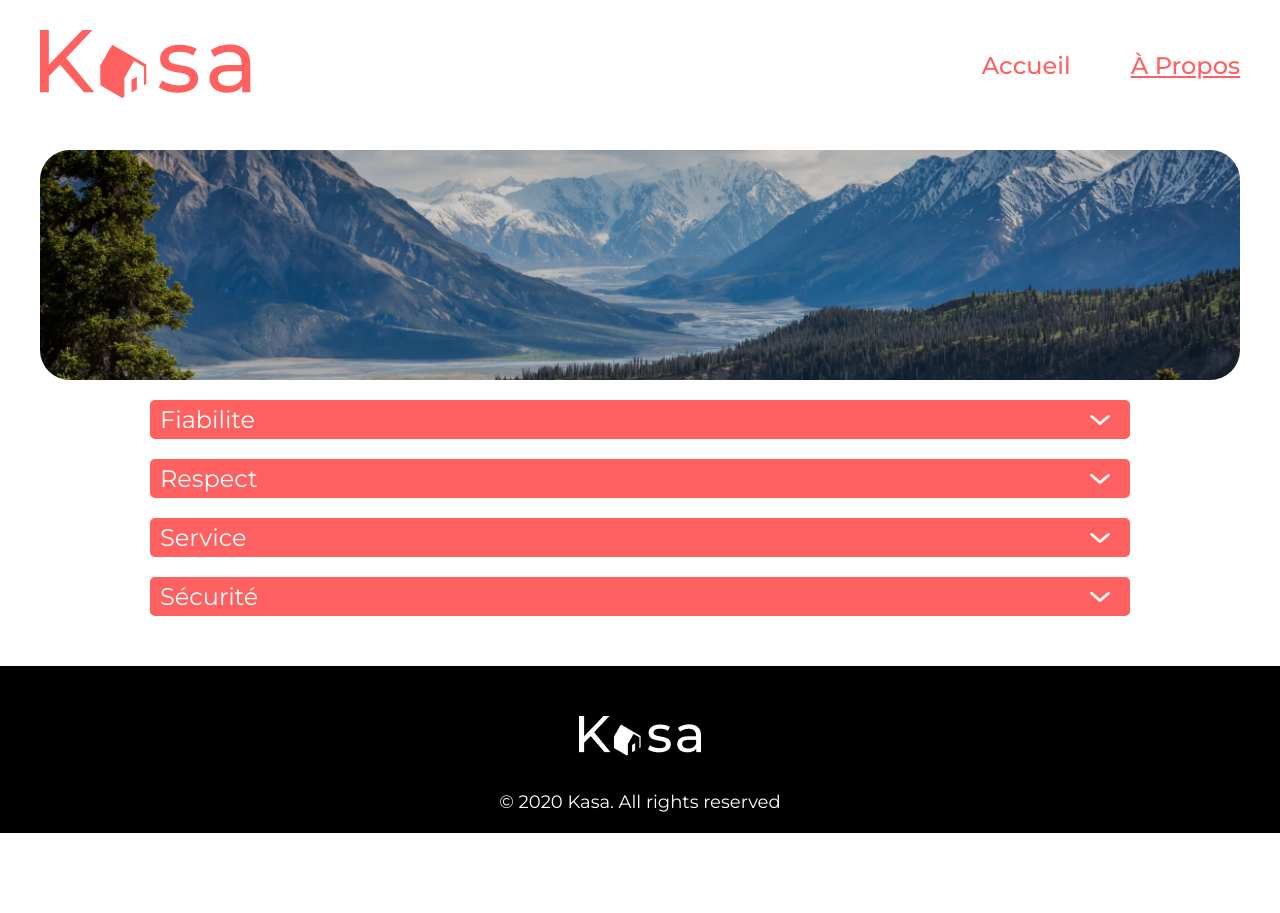
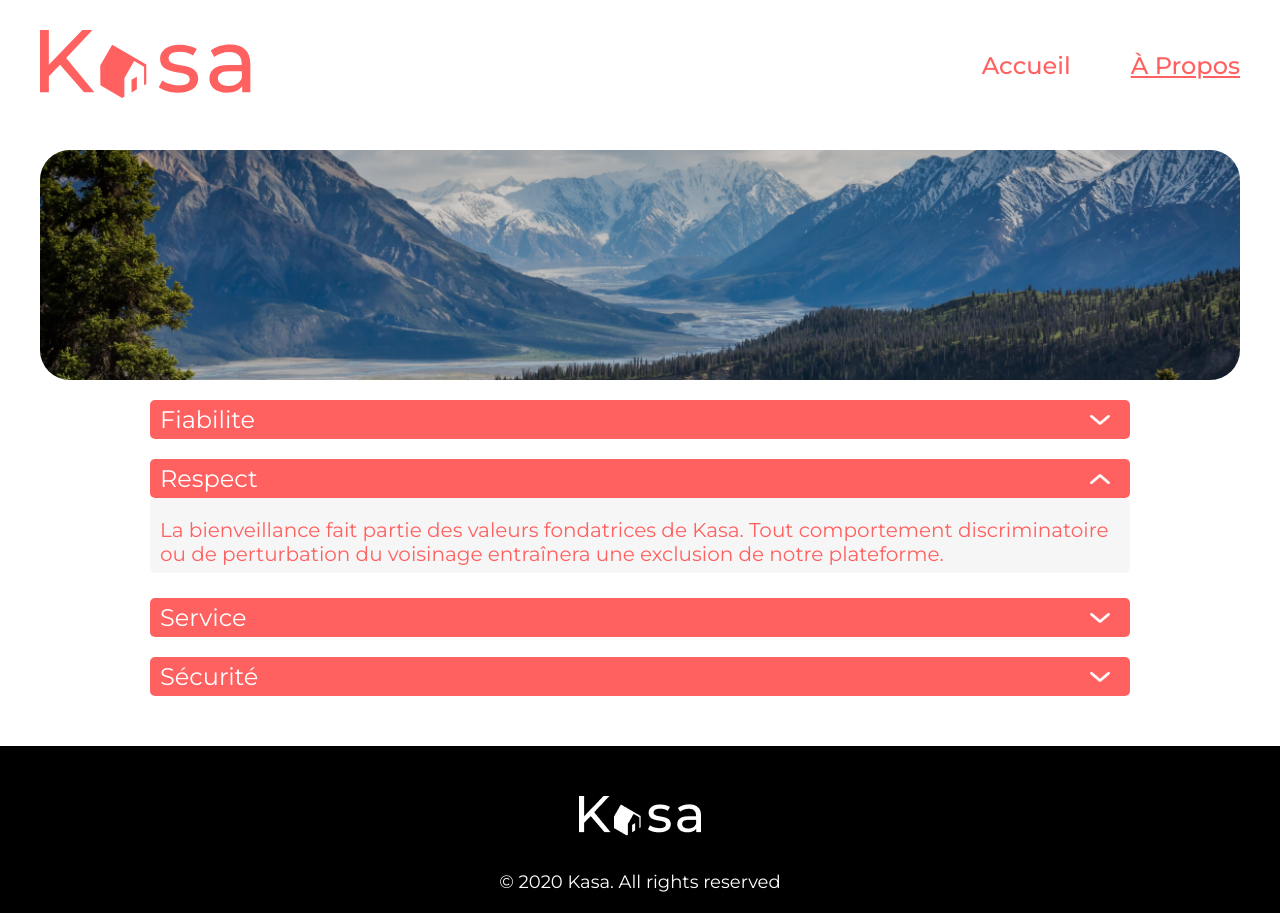
Before and after one commit to CharlesABJ/Kasa, a React (Create React App) app: page /about in a window 1280 px wide. Before the commit the page ends 833 px from the top, so only its background shows below. Built offline with nearby package versions, Linux system fonts and the light colour scheme.

Commit message:
Mise en place de l'ouverture par defaut de la description lié au label 'Respect' comme sur la maquette

```diff
--- a/src/components/DropDown.js
+++ b/src/components/DropDown.js
@@ -3,7 +3,7 @@ import React from "react";
 import "../styles/components/DropDown.css";
 import ArrowDropDown from "./ArrowDropDown";
 function DropDown(props) {
-  const [isClicked, setIsClicked] = useState(false);
+  const [isClicked, setIsClicked] = useState(props.openByDefault);
   const handleClick = () => {
     setIsClicked(!isClicked);
   };
--- a/src/components/DropDownZone.js
+++ b/src/components/DropDownZone.js
@@ -7,28 +7,37 @@ function DropDownZone() {
       label: "Fiabilite",
       description:
         "Les annonces postées sur Kasa garantissent une fiabilité totale. Les photos sont conformes aux logements, et toutes les informations sont régulièrement vérifiées  par nos équipes.",
+      openByDefault: false,
     },
     {
       label: "Respect",
       description:
         "La bienveillance fait partie des valeurs fondatrices de Kasa. Tout comportement discriminatoire ou de perturbation du voisinage entraînera une exclusion de notre plateforme.",
+      openByDefault: true,
     },
     {
       label: "Service",
       description:
         "Nos équipes se tiennent à votre disposition pour vous fournir une expérience parfaite. N'hésitez pas à nous contacter si vous avez la moindre question.",
+      openByDefault: false,
     },
     {
       label: "Sécurité",
       description:
         "La sécurité est la priorité de Kasa. Aussi bien pour nos hôtes que pour les voyageurs, chaque logement correspond aux critères de sécurité établis par nos services. En laissant une note aussi bien à l'hôte qu'au locataire, cela permet à nos équipes de vérifier que les standards sont bien respectés. Nous organisons également des ateliers sur la sécurité domestique pour nos hôtes.",
+      openByDefault: false,
     },
   ];
 
   return (
     <ul className="drop-down-zone">
       {dropValue.map((e, index) => (
-        <DropDown key={index} label={e.label} description={e.description} />
+        <DropDown
+          key={index}
+          label={e.label}
+          description={e.description}
+          openByDefault={e.openByDefault}
+        />
       ))}
     </ul>
   );
```
